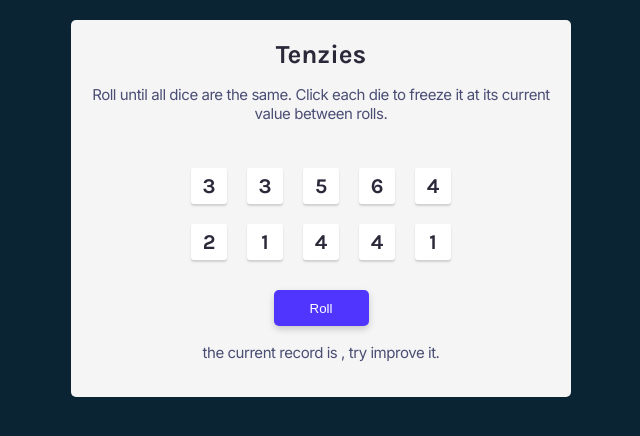
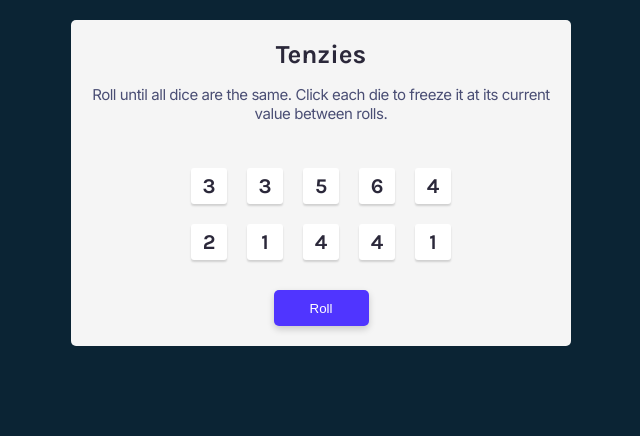
Before and after one commit to amirmgd/Tenzies, a React (Create React App) app: page / in a window 1280 px wide. Shown: the top 436 px of the page, without its empty margins (319-959 px from the left). Built offline with nearby package versions, Linux system fonts and the light colour scheme.

Commit message:
added some changes

```diff
--- a/src/App.js
+++ b/src/App.js
@@ -84,7 +84,7 @@ function App() {
 			<button className='roll' onClick={rollDice}>
 				{tenzies ? "New Game" : "Roll"}
 			</button>
-			{!tenzies && !record && (
+			{localStorage.getItem("record") !== null && (
 				<p className='instruction'>
 					the current record is{" "}
 					<bold className='current-record-num'>
```
